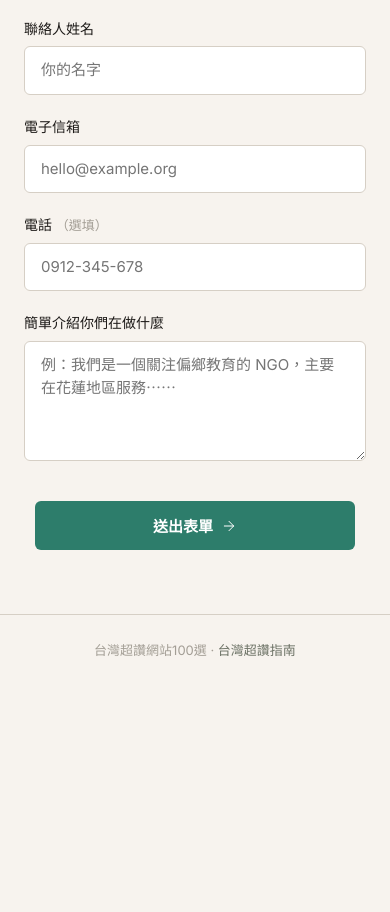
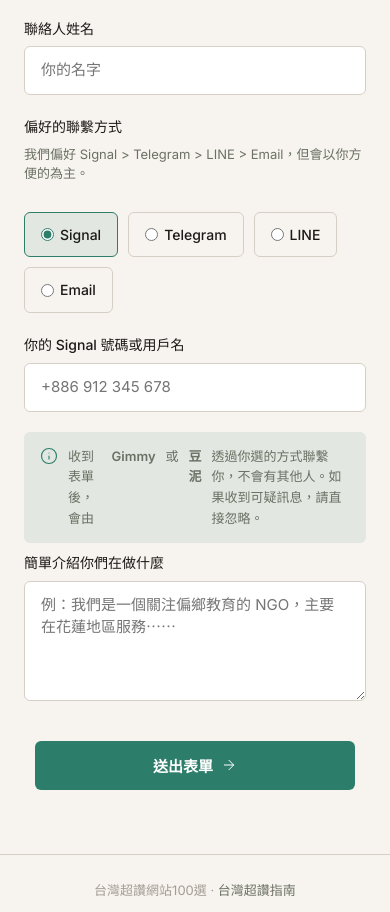
Before and after one commit to 0xGimmy/project-river, a plain HTML site: page index.html in a window 390 px wide. Shown: the part 3134-4046 px from the top of the page. Before the commit the page ends 3820 px from the top, so only its background shows below. Drawn offline with Linux system fonts and the light colour scheme.

Commit message:
update: 聯繫方式改為 Signal/Telegram/LINE/Email 四選一，加防詐提示
- 移除 email/phone 欄位，改為選擇聯繫方式 + 對應帳號
- 標注偏好順序 Signal > Telegram > LINE > Email
- 註明由 Gimmy 或豆泥聯繫，防詐騙提醒
- Worker 同步更新驗證和 Telegram 通知格式

Co-Authored-By: Claude Opus 4.6 (1M context) <noreply@anthropic.com>

```diff
--- a/index.html
+++ b/index.html
@@ -358,6 +358,68 @@
       display: block;
     }
 
+    .contact-methods {
+      display: flex;
+      gap: 10px;
+      margin-top: 8px;
+      flex-wrap: wrap;
+    }
+
+    .method-option {
+      display: flex;
+      align-items: center;
+      gap: 6px;
+      padding: 10px 16px;
+      border: 1px solid var(--border);
+      border-radius: 6px;
+      cursor: pointer;
+      transition: border-color 200ms, background 200ms;
+      font-size: 14px;
+      font-weight: 500;
+      color: var(--text);
+    }
+
+    .method-option:hover { border-color: var(--accent); }
+
+    .method-option:has(input:checked) {
+      border-color: var(--accent);
+      background: var(--accent-tint);
+    }
+
+    .method-option input[type="radio"] {
+      accent-color: var(--accent);
+      margin: 0;
+    }
+
+    .form-hint {
+      font-size: 13px;
+      color: var(--text-muted);
+      margin-bottom: 0;
+      line-height: 1.5;
+    }
+
+    .form-note {
+      display: flex;
+      gap: 10px;
+      align-items: flex-start;
+      padding: 14px 16px;
+      background: var(--accent-tint);
+      border-radius: 6px;
+      font-size: 13px;
+      color: var(--text-secondary);
+      line-height: 1.6;
+      margin-top: 4px;
+      margin-bottom: 8px;
+    }
+
+    .form-note .icon {
+      width: 18px;
+      height: 18px;
+      stroke: var(--accent);
+      flex-shrink: 0;
+      margin-top: 1px;
+    }
+
     .hp { position: absolute; left: -9999px; }
 
     /* ── Footer ── */
@@ -515,12 +577,34 @@
               <input class="form-input" type="text" id="contact_name" name="contact_name" required placeholder="你的名字">
             </div>
             <div class="form-group">
-              <label class="form-label" for="email">電子信箱</label>
-              <input class="form-input" type="email" id="email" name="email" required placeholder="hello@example.org">
+              <label class="form-label">偏好的聯繫方式</label>
+              <p class="form-hint">我們偏好 Signal &gt; Telegram &gt; LINE &gt; Email，但會以你方便的為主。</p>
+              <div class="contact-methods">
+                <label class="method-option">
+                  <input type="radio" name="contact_method" value="signal" checked>
+                  <span class="method-label">Signal</span>
+                </label>
+                <label class="method-option">
+                  <input type="radio" name="contact_method" value="telegram">
+                  <span class="method-label">Telegram</span>
+                </label>
+                <label class="method-option">
+                  <input type="radio" name="contact_method" value="line">
+                  <span class="method-label">LINE</span>
+                </label>
+                <label class="method-option">
+                  <input type="radio" name="contact_method" value="email">
+                  <span class="method-label">Email</span>
+                </label>
+              </div>
             </div>
             <div class="form-group">
-              <label class="form-label" for="phone">電話 <span class="optional">（選填）</span></label>
-              <input class="form-input" type="tel" id="phone" name="phone" placeholder="0912-345-678">
+              <label class="form-label" for="contact_handle" id="contact_handle_label">你的 Signal 號碼或用戶名</label>
+              <input class="form-input" type="text" id="contact_handle" name="contact_handle" required placeholder="+886 912 345 678">
+            </div>
+            <div class="form-note">
+              <svg class="icon" viewBox="0 0 24 24"><path d="M12 22c5.523 0 10-4.477 10-10S17.523 2 12 2 2 6.477 2 12s4.477 10 10 10z"/><path d="M12 16v-4M12 8h.01"/></svg>
+              收到表單後，會由 <strong>Gimmy</strong> 或 <strong>豆泥</strong> 透過你選的方式聯繫你，不會有其他人。如果收到可疑訊息，請直接忽略。
             </div>
             <div class="form-group">
               <label class="form-label" for="description">簡單介紹你們在做什麼</label>
@@ -557,6 +641,26 @@
     // Bot protection: JS proof token — bots that don't execute JS won't have this
     var _proof = Date.now().toString(36) + Math.random().toString(36).slice(2, 8);
     document.getElementById('_ts').value = Date.now();
+
+    // Dynamic contact method label
+    var methodConfig = {
+      signal:   { label: '你的 Signal 號碼或用戶名', placeholder: '+886 912 345 678', type: 'text' },
+      telegram: { label: '你的 Telegram 用戶名', placeholder: '@yourname', type: 'text' },
+      line:     { label: '你的 LINE ID', placeholder: 'your-line-id', type: 'text' },
+      email:    { label: '你的 Email', placeholder: 'hello@example.org', type: 'email' }
+    };
+
+    document.querySelectorAll('input[name="contact_method"]').forEach(function(radio) {
+      radio.addEventListener('change', function() {
+        var c = methodConfig[this.value];
+        var input = document.getElementById('contact_handle');
+        document.getElementById('contact_handle_label').textContent = c.label;
+        input.placeholder = c.placeholder;
+        input.type = c.type;
+        input.value = '';
+        input.focus();
+      });
+    });
 
     document.getElementById('contact-form').addEventListener('submit', async function(e) {
       e.preventDefault();
```
Also changed, not shown: worker/src/index.js (+13 -7 lines).
